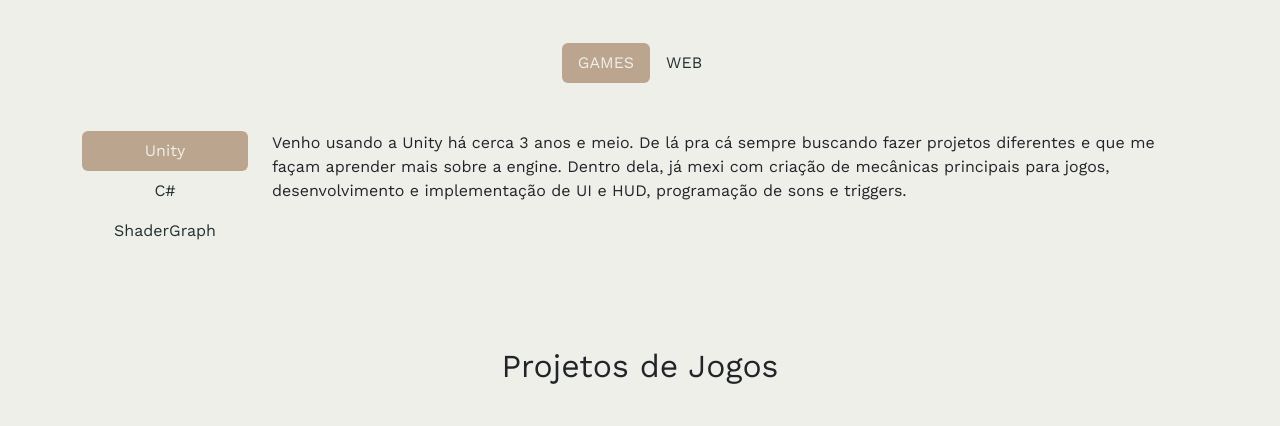
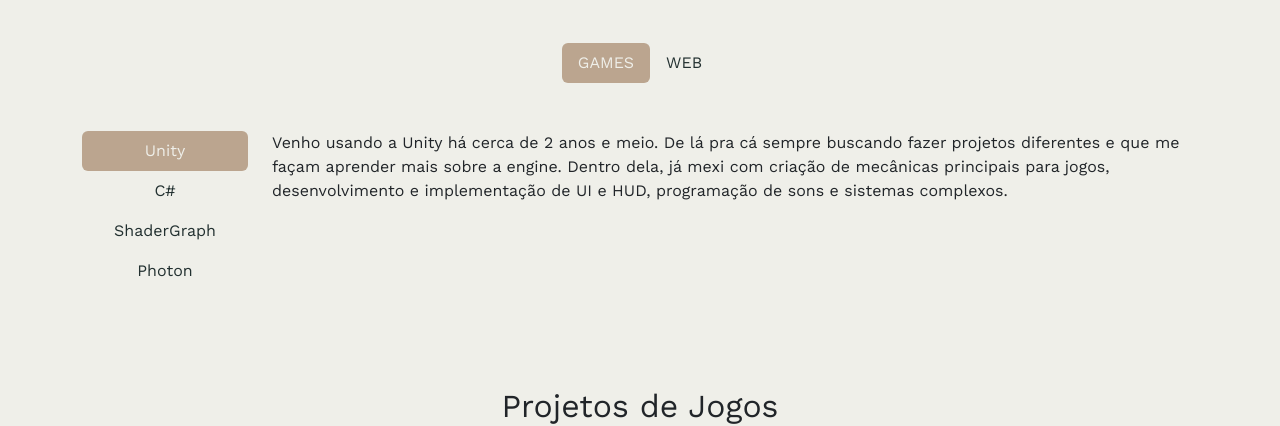
Before and after one commit to bernardow/site.portfolio, a website: page index.html in a window 1280 px wide. Shown: the part 840-1266 px from the top of the page. Drawn offline with nearby package versions, Linux system fonts and the light colour scheme.

Commit message:
photon-add

```diff
--- a/index.html
+++ b/index.html
@@ -105,13 +105,14 @@
                                         <button type="button" data-bs-toggle="tab" data-bs-target="#unity" class="nav-link active">Unity</button>
                                         <button type="button" data-bs-toggle="tab" data-bs-target="#cs" class="nav-link">C#</button>
                                         <button type="button" data-bs-toggle="tab" data-bs-target="#shader" class="nav-link">ShaderGraph</button>
+                                        <button type="button" data-bs-toggle="tab" data-bs-target="#photon" class="nav-link">Photon</button>
                                     </div>
                                 </div>
                                 <div class="col-md-10">
                                     <div class="tab-content mt-3 mt-md-0">
                                         <div id="unity" class="tab-pane active">
                                             <p>
-                                                Venho usando a Unity há cerca 3 anos e meio. De lá pra cá sempre buscando fazer projetos diferentes e que me façam aprender mais sobre a engine. Dentro dela, já mexi com criação de mecânicas principais para jogos, desenvolvimento e implementação de UI e HUD, programação de sons e triggers.
+                                                Venho usando a Unity há cerca de 2 anos e meio. De lá pra cá sempre buscando fazer projetos diferentes e que me façam aprender mais sobre a engine. Dentro dela, já mexi com criação de mecânicas principais para jogos, desenvolvimento e implementação de UI e HUD, programação de sons e sistemas complexos.
                                             </p>
                                         </div>
                                         <div id="cs" class="tab-pane">
@@ -122,6 +123,11 @@
                                         <div id="shader" class="tab-pane">
                                             <p>
                                                 Comecei a estudar a criação de shaders no ano passado. Na época, me foquei bastante em escrever shaders em HLSL. Adquirindo uma base interessante e muito util. Não é uma especialidade, mas adoro estudar sobre. Com o recente abandono da Unity para a criação de shaders usando HLSL, me virei mais para o Shader Graph.
+                                            </p>
+                                        </div>
+                                        <div id="photon" class="tab-pane">
+                                            <p>
+                                                Aprendi sobre implementação de jogos multiplayer usando o Photon em um projeto de Card Game que fiz. Desde então, uso ele em meus projetos com multiplayer.
                                             </p>
                                         </div>
                                     </div>
```
